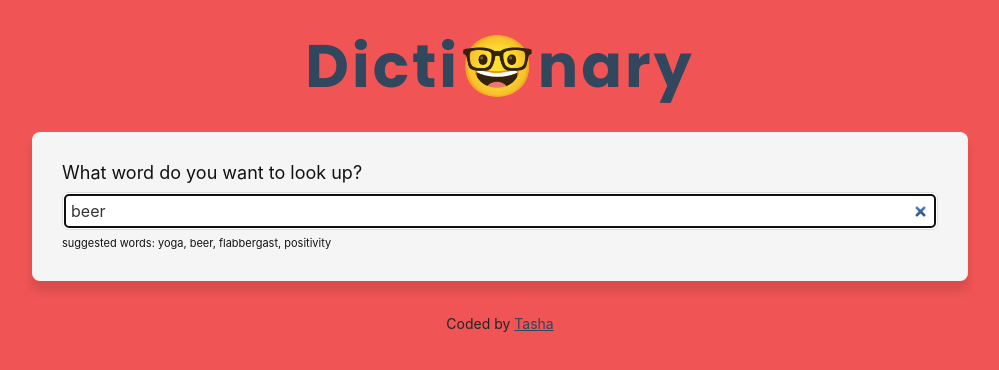
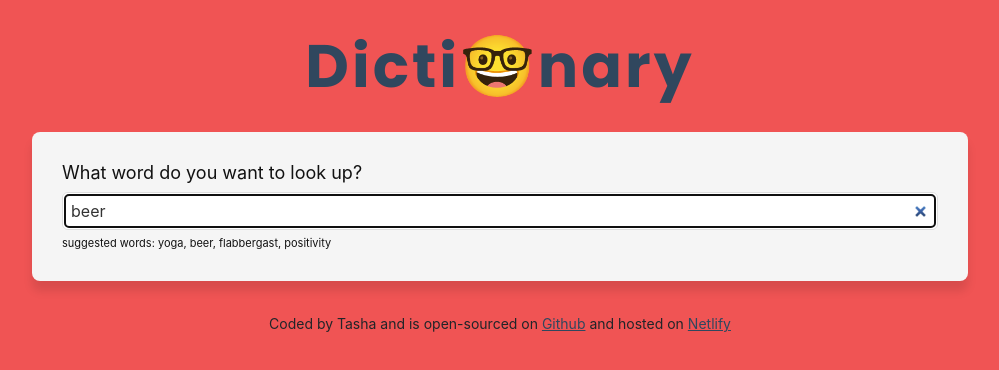
Before and after one commit to tashatran/dictionary-project, a React (Create React App) app: page / in a window 1280 px wide. Shown: the top 370 px of the page, without its empty margins (140-1139 px from the left). Built offline with nearby package versions, Linux system fonts and the light colour scheme; no server answers.

Commit message:
added links

```diff
--- a/src/App.js
+++ b/src/App.js
@@ -9,13 +9,21 @@ export default function App() {
         <Dictionary defaultKeyword="beer" />
         <footer className="App-footer">
           <small>
-            Coded by{" "}
+            Coded by Tasha and is open-sourced on{" "}
             <a
               href="https://github.com/tashatran/dictionary-project"
               target="_blank"
               rel="noreferrer"
             >
-              Tasha
+              Github
+            </a>{" "}
+            and hosted on{" "}
+            <a
+              href="https://sad-lovelace-c9452c.netlify.app/"
+              target="_blank"
+              rel="noreferrer"
+            >
+              Netlify
             </a>
           </small>
         </footer>
```
